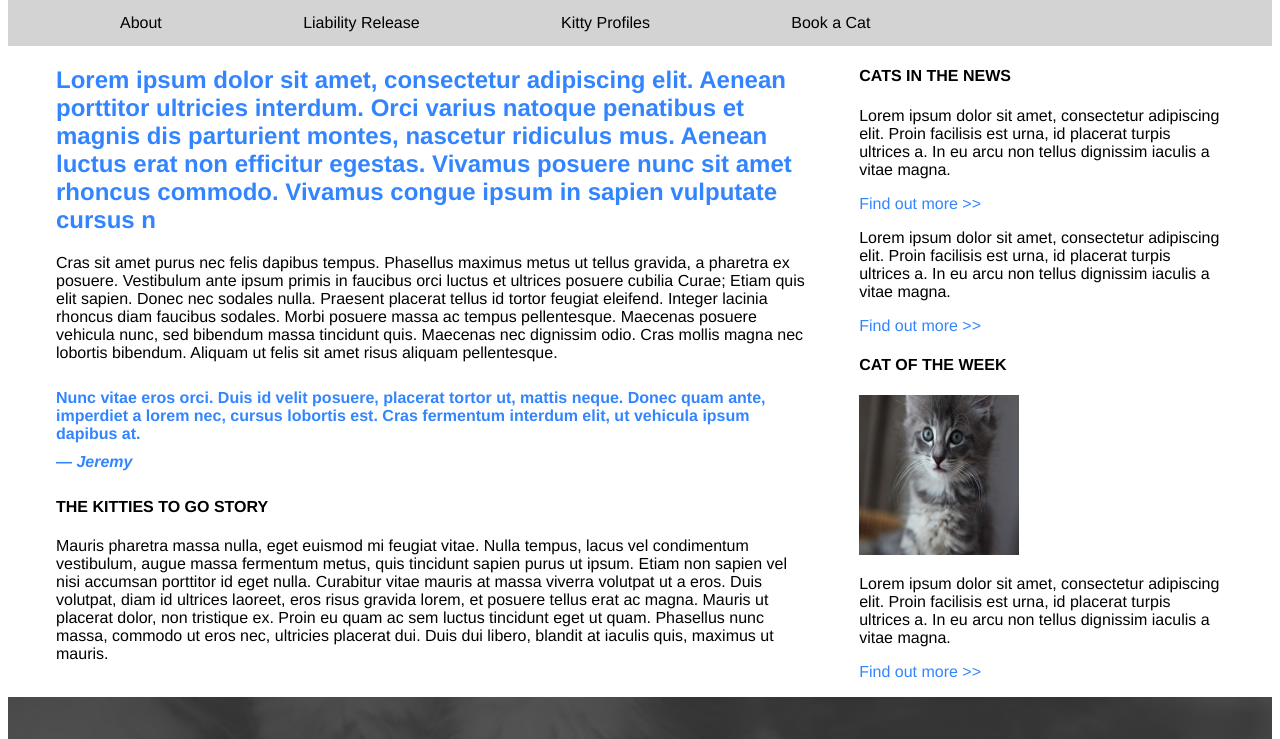
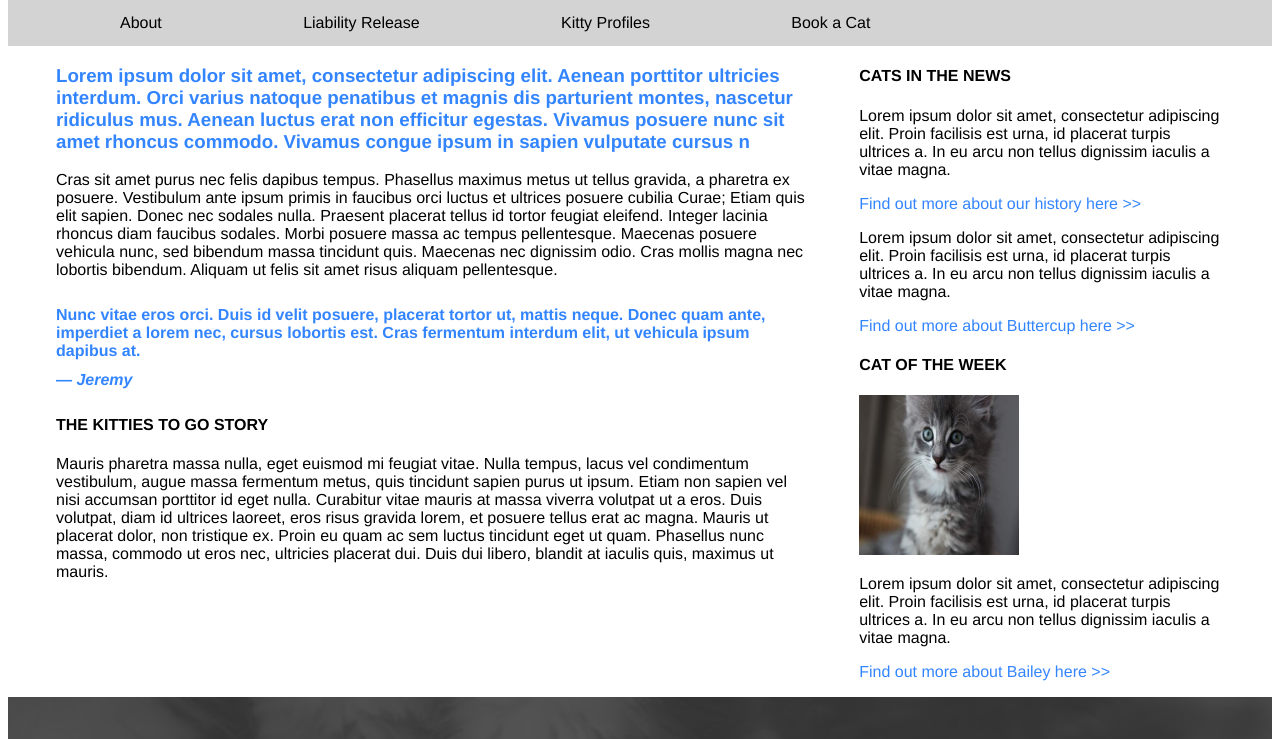
Before and after one commit to katiemartell/module-4, a plain HTML site: page index.html in a window 1280 px wide. Shown: the part 202-941 px from the top of the page. Drawn offline with Linux system fonts and the light colour scheme.

Commit message:
updated site to make it more accessible

```diff
--- a/index.html
+++ b/index.html
@@ -8,7 +8,7 @@
 <body>
   <header class="cats">
     <h1>KITTIES TO GO!</h1>
-    <h3>Seattle's Premiere Drive-Thru Cat Rentals</h3>
+    <h2>Seattle's Premiere Drive-Thru Cat Rentals</h2>
   </header>
   <nav class="global-nav">
     <a class="header-link" href="#">About </a>
@@ -18,7 +18,7 @@
   </nav>
   <section class="main">
     <article>
-      <h2>Lorem ipsum dolor sit amet, consectetur adipiscing elit. Aenean porttitor ultricies interdum. Orci varius natoque penatibus et magnis dis parturient montes, nascetur ridiculus mus. Aenean luctus erat non efficitur egestas. Vivamus posuere nunc sit amet rhoncus commodo. Vivamus congue ipsum in sapien vulputate cursus n</h2>
+      <h3>Lorem ipsum dolor sit amet, consectetur adipiscing elit. Aenean porttitor ultricies interdum. Orci varius natoque penatibus et magnis dis parturient montes, nascetur ridiculus mus. Aenean luctus erat non efficitur egestas. Vivamus posuere nunc sit amet rhoncus commodo. Vivamus congue ipsum in sapien vulputate cursus n</h3>
       <p>Cras sit amet purus nec felis dapibus tempus. Phasellus maximus metus ut tellus gravida, a pharetra ex posuere. Vestibulum ante ipsum primis in faucibus orci luctus et ultrices posuere cubilia Curae; Etiam quis elit sapien. Donec nec sodales nulla. Praesent placerat tellus id tortor feugiat eleifend. Integer lacinia rhoncus diam faucibus sodales. Morbi posuere massa ac tempus pellentesque. Maecenas posuere vehicula nunc, sed bibendum massa tincidunt quis. Maecenas nec dignissim odio. Cras mollis magna nec lobortis bibendum. Aliquam ut felis sit amet risus aliquam pellentesque.</p>
       <h5 class="quote">
         Nunc vitae eros orci. Duis id velit posuere, placerat tortor ut, mattis neque. Donec quam ante, imperdiet a lorem nec, cursus lobortis est. Cras fermentum interdum elit, ut vehicula ipsum dapibus at.<br>
@@ -37,11 +37,11 @@
         <h4>Cats in the News</h4>
         <p>Lorem ipsum dolor sit amet, consectetur adipiscing elit. Proin facilisis est urna, id placerat turpis ultrices a. In eu arcu non tellus dignissim iaculis a vitae magna. </p>
         <a class="article-link" href=#>
-          <p>Find out more >></p>
+          <p>Find out more about our history here >></p>
         </a>
           <p>Lorem ipsum dolor sit amet, consectetur adipiscing elit. Proin facilisis est urna, id placerat turpis ultrices a. In eu arcu non tellus dignissim iaculis a vitae magna. </p>
           <a class="article-link" href=#>
-            <p>Find out more >></p>
+            <p>Find out more about Buttercup here >></p>
         </a>
           </article>
           <article>
@@ -49,7 +49,7 @@
             <img class="sidebar-image" src="images/sidebar-cat.jpg" alt="A gray kitten">
             <p>Lorem ipsum dolor sit amet, consectetur adipiscing elit. Proin facilisis est urna, id placerat turpis ultrices a. In eu arcu non tellus dignissim iaculis a vitae magna. </p>
             <a class="article-link" href=#>
-              <p>Find out more >></p>
+              <p>Find out more about Bailey here >></p>
           </a>
           </article>
         </article>
--- a/styles/styles.css
+++ b/styles/styles.css
@@ -25,10 +25,10 @@ a:link {
 h1{
   color: white;
 }
-h3{
+h2{
   color: white;
 }
-h2{
+h3{
   color:  #3385ff;
 }
 h4{
```
